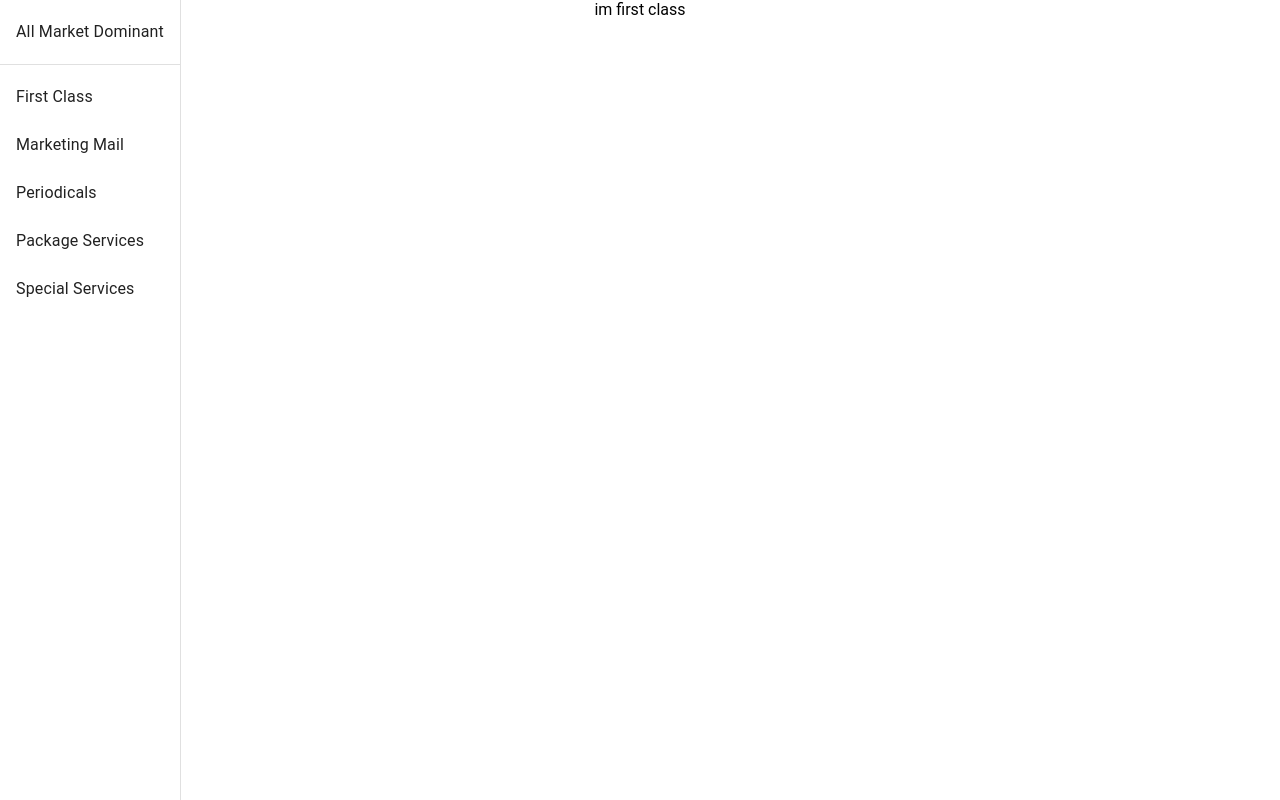
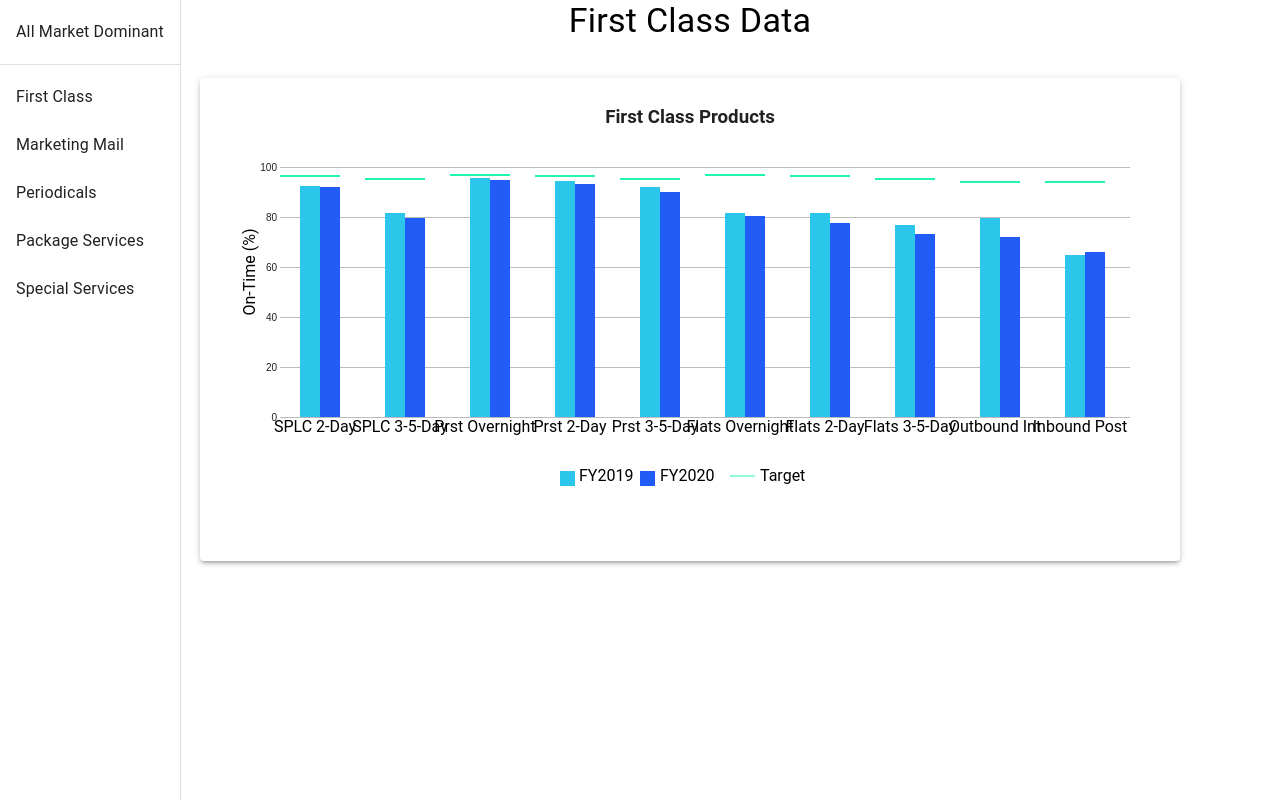
Before and after one commit to matt-ashford/matt-ashford.github.io, a React (Create React App) app: page /first-class in a window 1280 px wide. Built offline with nearby package versions, Linux system fonts and the light colour scheme.

Commit message:
starting first class

```diff
--- a/src/DashComponents/ClassLevelGraph.jsx
+++ b/src/DashComponents/ClassLevelGraph.jsx
@@ -12,6 +12,7 @@ import {
 import {
   marginBottom,
   graphHeight,
+  graphWidth,
   barWidth,
   marginLeft,
   barMarginLeft,
@@ -195,7 +196,7 @@ export const ClassLevelGraph = (props) => {
           shapeRendering="crispEdges"
           id="mmClassSvg"
           height={300}
-          width={850}
+          width={graphWidth}
         ></svg>
         <GraphKey
           level={"classLevel"}
--- a/src/Design/MyTheme.js
+++ b/src/Design/MyTheme.js
@@ -1,4 +1,5 @@
 import { createTheme } from "@material-ui/core/styles";
+import { makeStyles } from "@material-ui/core/styles";
 
 export const colorPalleteMatt = {
   primaryColor: "#2CC6EB",
@@ -63,4 +64,26 @@ export const tooltipStyles = {
   boxShadow: "5px 5px 2px hsla(0, 0%, 62%, 0.69)",
 };
 
+export const useStyles_ClassPage = makeStyles((theme) => ({
+  root: {
+    flexGrow: 1,
+  },
+  paperDropdown: {
+    minWidth: 850,
+    padding: theme.spacing(1),
+    marginTop: "5%",
+  },
+  paper: {
+    padding: theme.spacing(1),
+    textAlign: "center",
+    color: theme.palette.text.secondary,
+    minWidth: 300,
+  },
+  graphDiv: {
+    minWidth: 850,
+    maxWidth: 1000,
+    padding: "1%",
+  },
+}));
+
 export default myTheme;
--- a/src/Design/graphDimensions.js
+++ b/src/Design/graphDimensions.js
@@ -2,7 +2,7 @@ import * as d3 from "d3";
 
 const classGraphDims = {
   graphHeight: 300,
-  graphWidth: 500,
+  graphWidth: 900,
   barWidth: 20,
   marginLeft: 40,
   marginRight: 20,
--- a/src/mailClassComponents/FirstClass.jsx
+++ b/src/mailClassComponents/FirstClass.jsx
@@ -1,5 +1,98 @@
+import Paper from "@material-ui/core/Paper";
+import Grid from "@material-ui/core/Grid";
+import Typography from "@material-ui/core/Typography";
+
+import volData from "../Data/volume.json";
+
+import { useState } from "react";
+
+import annualData from "../Data/annualData.json";
+
+import ClassLevelGraph from "../DashComponents/ClassLevelGraph";
+import ProductCountTableData from "../DashComponents/ProductCountTable";
+import VolumeChange from "../DashComponents/VolumeChange";
+import ProductDropdown from "../DashComponents/ProductDropdown";
+import ProductPage from "./ProductPage";
+
+import DownloadButton from "../DashComponents/DownloadButton";
+
+import { lightGrey, useStyles_ClassPage } from "../Design/MyTheme";
+import { graphWidth } from "../Design/graphDimensions";
+
 export const FirstClass = () => {
-  return <div> im first class</div>;
+  const classes = useStyles_ClassPage();
+
+  const [selectedProductId, setSelectedProductId] = useState(0);
+
+  function changeProductSelected(e) {
+    setSelectedProductId(e.target.id);
+  }
+
+  const fcAnnualData = annualData.filter(
+    (row) => row.class === "First Class Mail"
+  );
+
+  console.log(fcAnnualData);
+
+  return (
+    <div className={classes.root} id="allMdContainer">
+      <Grid container spacing={3}>
+        <Grid item xs={12}>
+          <div className={classes.root}>
+            <Typography variant="h4" component="h4" gutterBottom>
+              First Class Data
+            </Typography>
+          </div>
+        </Grid>
+        <Grid item lg={9} xs={12}>
+          <Paper className={classes.graphDiv} elevation={3} width={graphWidth}>
+            <ClassLevelGraph
+              propData={fcAnnualData}
+              mailClass={"First Class"}
+            />
+          </Paper>
+        </Grid>
+
+        {/* <Grid item xs={3}>
+      <Grid container direction="column" spacing={3}>
+        <Grid item lg={7} md={12}>
+          <Paper className={classes.paper}>
+            <div>
+              {" "}
+              <ProductCountTableData propData={mmAnnualData} />{" "}
+            </div>
+          </Paper>
+        </Grid>
+        <Grid item xs={3}>
+          <Paper
+            className={classes.paper}
+            style={{ backgroundColor: lightGrey }}
+          >
+            <VolumeChange propData={volDataMM} />
+          </Paper>
+          <div style={{ marginTop: "30%" }}></div>
+          <Paper>
+            <DownloadButton
+              propData={mmAnnualData}
+              dataName={"Class-Level Data"}
+            />
+          </Paper>
+        </Grid>
+      </Grid>
+    </Grid>
+
+        <Paper className={classes.paperDropdown}>
+          <ProductDropdown
+            propData={mmAnnualData}
+            selectedProductId={selectedProductId}
+            changeProductSelected={changeProductSelected}
+          />
+        </Paper> */}
+      </Grid>
+
+      {/* <ProductPage selectedProductId={selectedProductId} /> */}
+    </div>
+  );
 };
 
 export default FirstClass;
--- a/src/mailClassComponents/MarketingMailClass.jsx
+++ b/src/mailClassComponents/MarketingMailClass.jsx
@@ -17,32 +17,10 @@ import ProductPage from "./ProductPage";
 
 import DownloadButton from "../DashComponents/DownloadButton";
 
-import { lightGrey } from "../Design/MyTheme";
-
-const useStyles = makeStyles((theme) => ({
-  root: {
-    flexGrow: 1,
-  },
-  paperDropdown: {
-    minWidth: 850,
-    padding: theme.spacing(1),
-    marginTop: "5%",
-  },
-  paper: {
-    padding: theme.spacing(1),
-    textAlign: "center",
-    color: theme.palette.text.secondary,
-    minWidth: 300,
-  },
-  graphDiv: {
-    minWidth: 850,
-    maxWidth: 1000,
-    padding: "1%",
-  },
-}));
+import { lightGrey, useStyles_ClassPage } from "../Design/MyTheme";
 
 export const MarketingMail = (props) => {
-  const classes = useStyles();
+  const classes = useStyles_ClassPage();
 
   const [selectedProductId, setSelectedProductId] = useState(0);
 
--- a/src/mailClassComponents/ProductPage.jsx
+++ b/src/mailClassComponents/ProductPage.jsx
@@ -51,7 +51,6 @@ const ProductPageFull = (props) => {
         <Divider />
         <div style={{ marginTop: "2%", marginLeft: "2%" }}>
           <Grid container spacing={0}>
-            {/* <Grid item xl={7} lg={12}> */}
             <Grid item lg={7} md={12}>
               <div style={{ width: 875 }}>
                 <Paper className={classes.productGraphContainer}>
@@ -59,11 +58,6 @@ const ProductPageFull = (props) => {
                 </Paper>
               </div>
             </Grid>
-
-            {/* <Grid
-              item
-              xs={1}
-            ></Grid> */}
 
             <Grid item xs={3}>
               <QuarterlyVolume propData={productData} />
```
